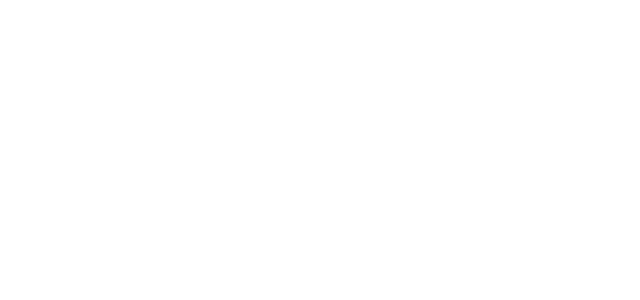
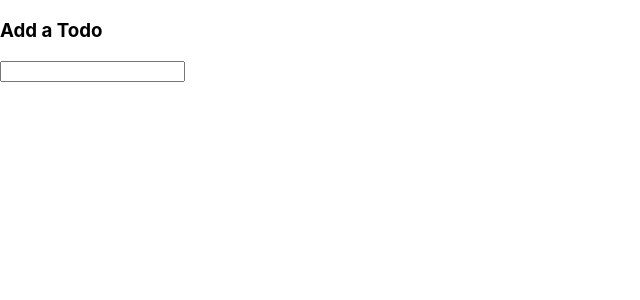
Before and after one commit to geoffkvincent/redux-app, a React (Create React App) app: page / in a window 1280 px wide. Shown: the top 300 px of the page, without its empty margins (0-640 px from the left). Built offline with nearby package versions, Linux system fonts and the light colour scheme.

Commit message:
form, no redux

```diff
--- a/src/components/TodoForm.js
+++ b/src/components/TodoForm.js
@@ -1,5 +1,33 @@
 import React from 'react'
 
-const TodoForm = () => null
+class TodoForm extends React.Component {
+  state = { name: '' }
+
+  handleSubmit = (e) => {
+    e.preventDefault()
+    //stuff
+    this.setState({name: ''})
+  }
+
+  handleChange = (e) => {
+    this.setState({ name: e.target.value })
+  }
+
+  render () {
+    const { name } = this.state
+    return (
+      <div>
+        <h3>Add a Todo</h3>
+        <form onSubmit={this.handleSubmit}>
+          <input
+            value={name}
+            onChange={this.handleChange}
+            required
+          />
+        </form>
+      </div>
+    )
+  }
+}
 
 export default TodoForm
```
